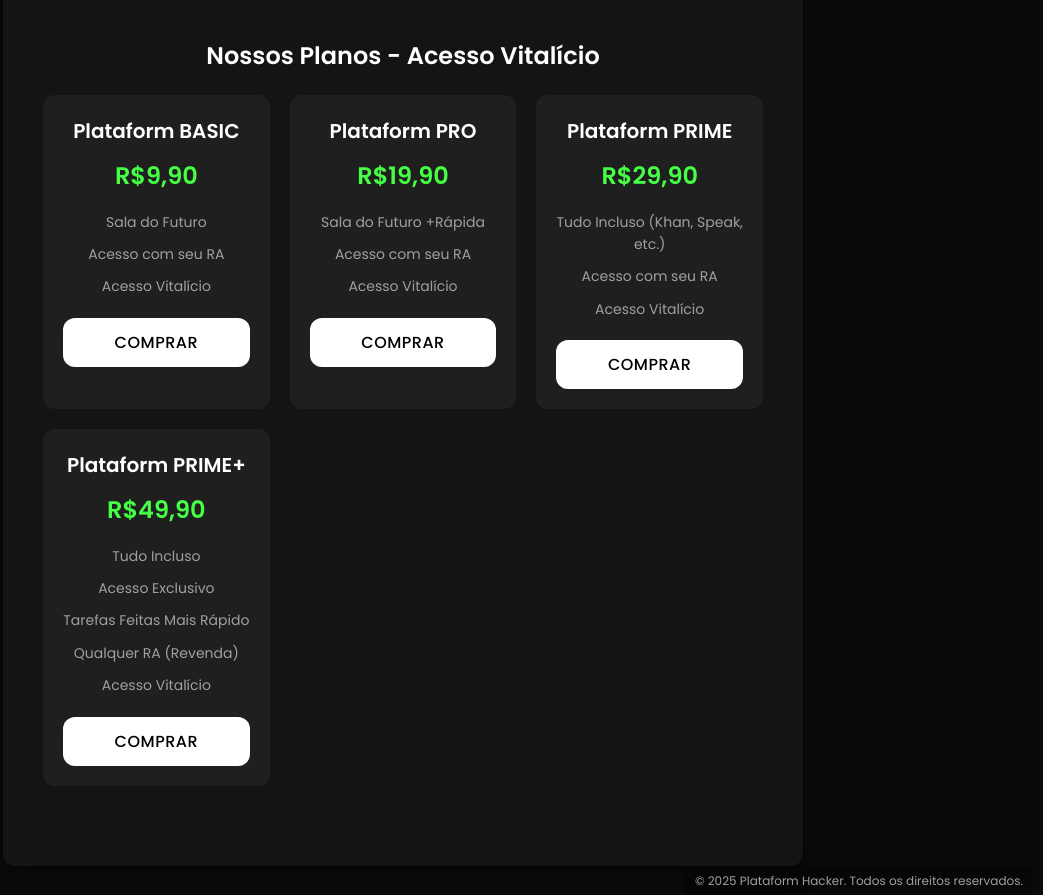
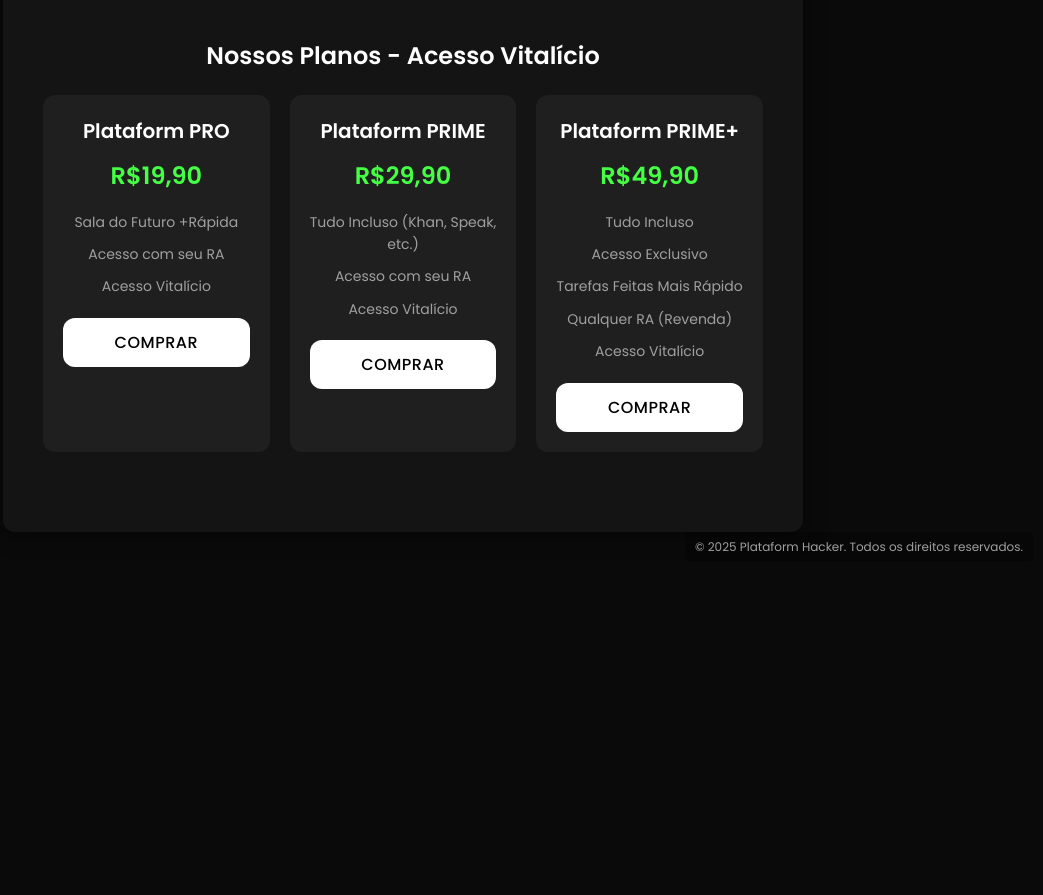
Before and after one commit to zpl38/plhacker, a plain HTML site: page index.html in a window 1280 px wide. Shown: the part 979-1874 px from the top of the page, without its empty margins (237-1280 px from the left). After the commit the page ends 1551 px from the top, so only its background shows below. Drawn offline with Linux system fonts and the light colour scheme.

Commit message:
Update index.html

```diff
--- a/index.html
+++ b/index.html
@@ -48,16 +48,6 @@
         <section id="pricing">
             <h2>Nossos Planos - Acesso Vitalício</h2>
             <div class="pricing-grid">
-                <div class="plan">
-                    <h3>Plataform BASIC</h3>
-                    <p class="price">R$9,90</p>
-                    <ul>
-                        <li>Sala do Futuro</li>
-                        <li>Acesso com seu RA</li>
-                        <li>Acesso Vitalício</li>
-                    </ul>
-                    <button onclick="window.open('https://wa.me/+5516996963425?text=Quero%20comprar%20o%20plano%20Plataform%20BASIC', '_blank')">Comprar</button>
-                </div>
                 <div class="plan">
                     <h3>Plataform PRO</h3>
                     <p class="price">R$19,90</p>
```
